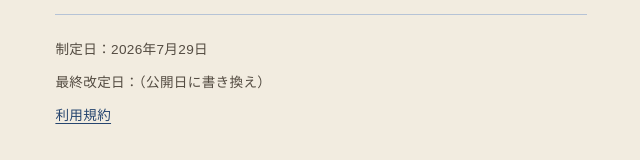
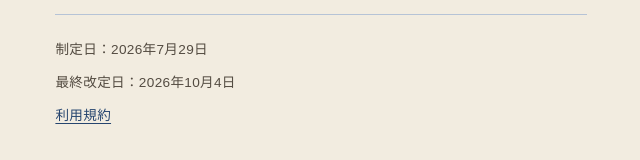
Before and after one commit to Ryuto-T/edohabit-legal, a plain HTML site: page privacy.html in a window 1280 px wide. Shown: the part 4885-5045 px from the top of the page, 319-959 px from the left. Drawn offline with Linux system fonts and the light colour scheme.

Commit message:
最終改定日を2026年10月4日にする（公開）
Co-Authored-By: Claude Opus 5.5 <noreply@anthropic.com>

```diff
--- a/privacy.html
+++ b/privacy.html
@@ -205,7 +205,7 @@
 
   <footer>
     <p>制定日：2026年7月29日</p>
-    <p>最終改定日：（公開日に書き換え）</p>
+    <p>最終改定日：2026年10月4日</p>
     <p><a href="./terms.html">利用規約</a></p>
   </footer>
 
```
Also changed, not shown: terms.html (+1 -1 lines).
